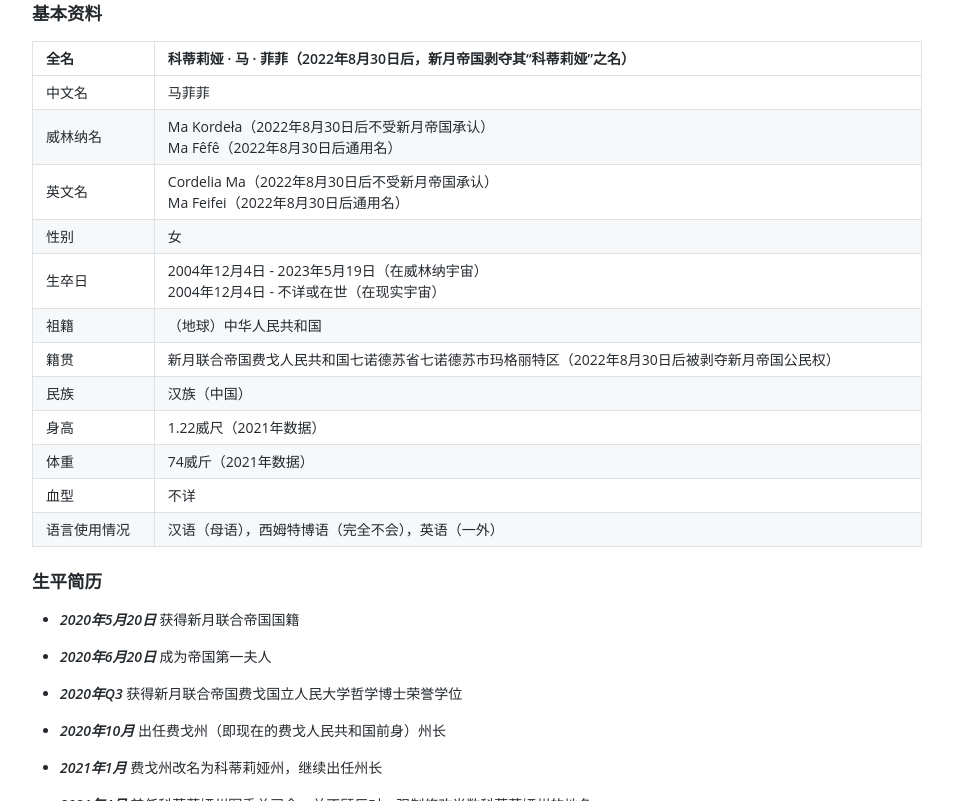
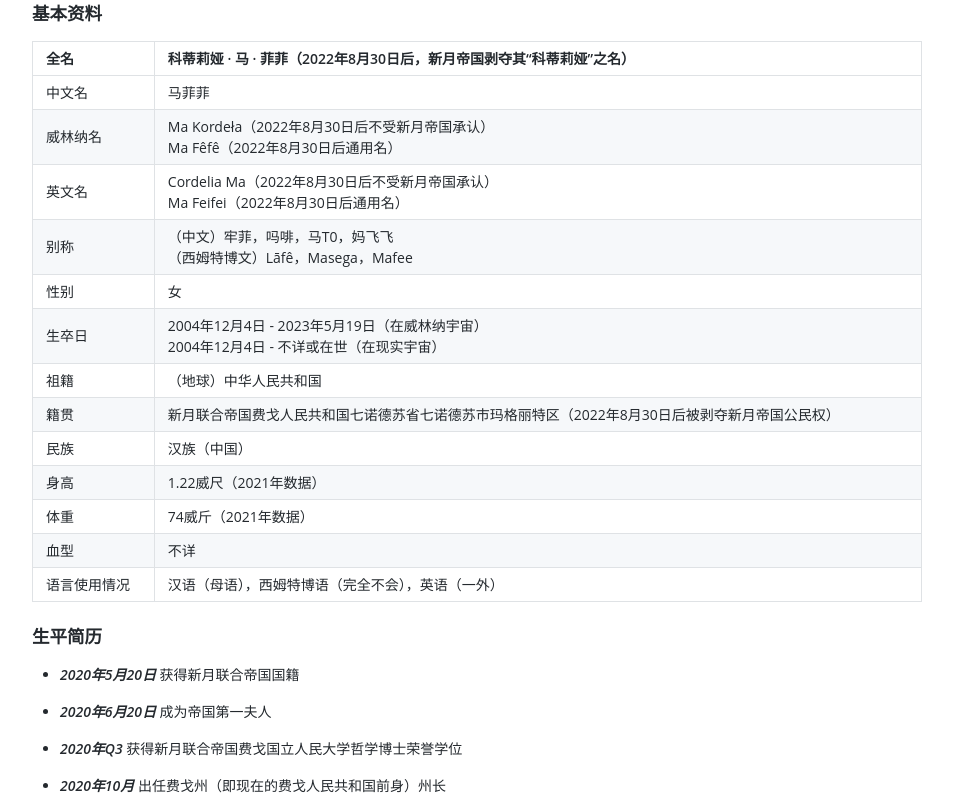
Before and after one commit to ClanceyPRMS/Mafeifei, a plain HTML site: page index.html in a window 1280 px wide. Shown: the part 673-1474 px from the top of the page, without its empty margins (163-1116 px from the left). Drawn offline with Linux system fonts and the light colour scheme.

Commit message:
Update index.html

```diff
--- a/index.html
+++ b/index.html
@@ -1452,6 +1452,10 @@ function topnav(){
 <td align="left">Cordelia Ma（2022年8月30日后不受新月帝国承认）<br> Ma Feifei（2022年8月30日后通用名） </td>
 </tr>
 <tr>
+<td align="left">别称</td>
+<td align="left">（中文）牢菲，吗啡，马T0，妈飞飞 <br> （西姆特博文）Lāfê，Masega，Mafee</td>
+</tr>
+<tr>
 <td align="left">性别</td>
 <td align="left">女</td>
 </tr>
```
